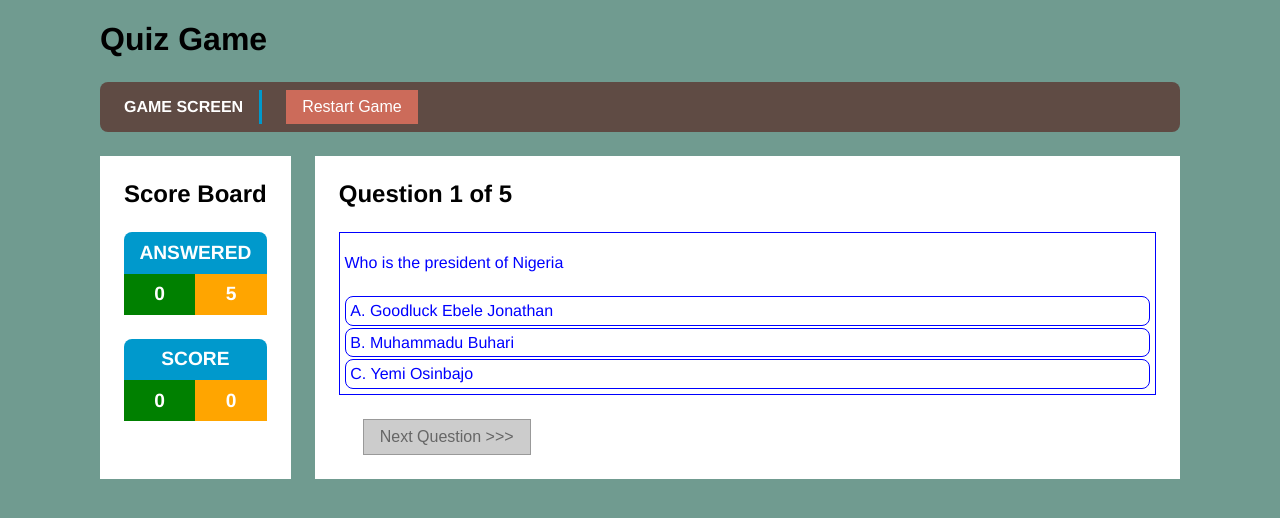
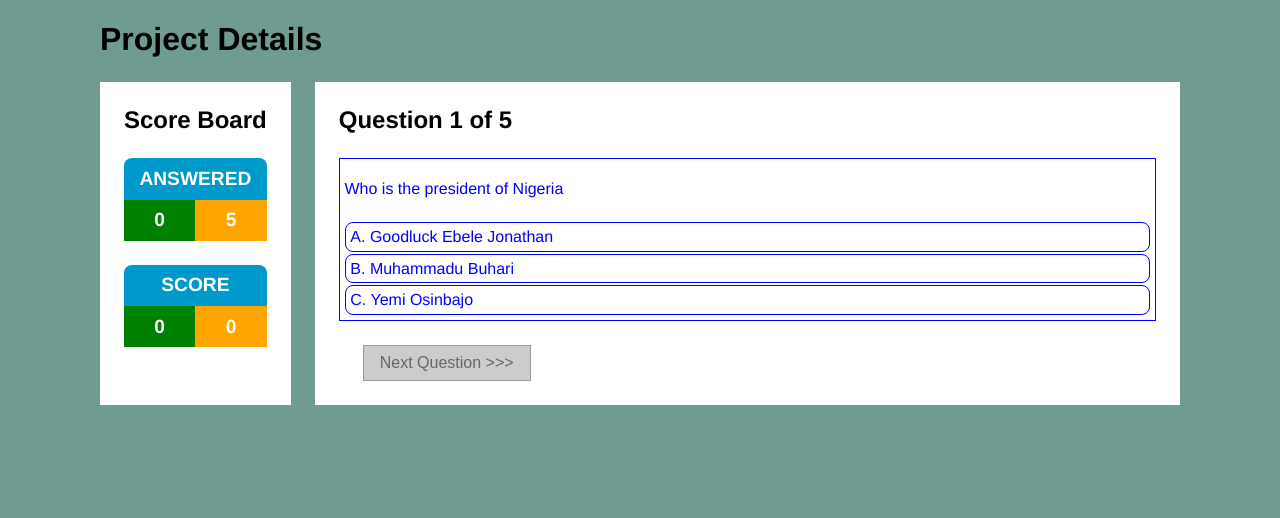
Before and after one commit to Fcbah/Fcbah.github.io, a plain HTML site: page index.html in a window 1280 px wide. Drawn offline with Linux system fonts and the light colour scheme.

Commit message:
updating

```diff
--- a/index.html
+++ b/index.html
@@ -10,15 +10,8 @@
 <body>
     <div class="container">
         <header>
-            <h1>Quiz Game</h1>
+            <h1>Project Details </h1>
         </header>
-        <nav >
-            <ul class="site-nav">
-                <li class="nav-right"><span>GAME SCREEN</span></li>
-                <li><button onclick="restart()">Restart Game</button></li>
-
-            </ul>
-        </nav>
         <main class="flex">
             <div class="score-board">
                 <h2>Score Board</h2>
```
Also changed, not shown: img/profile_pics.jpg (added).
